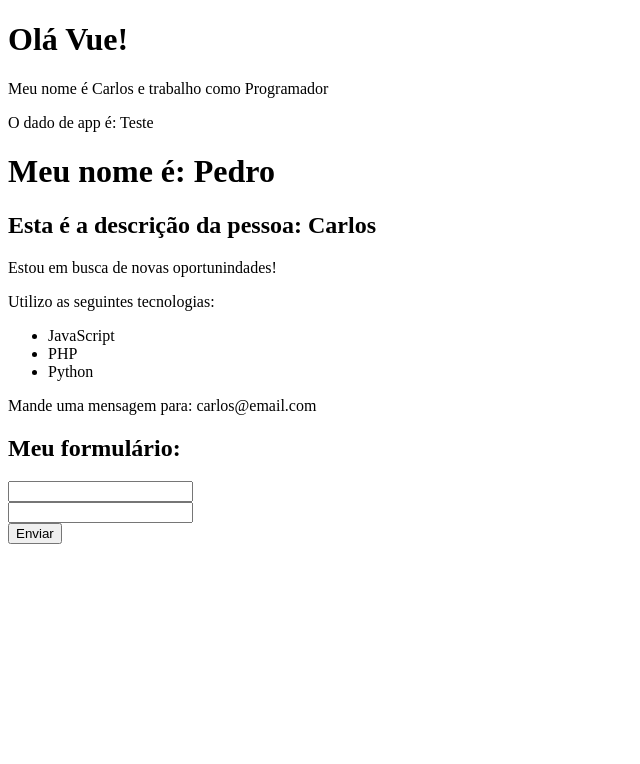
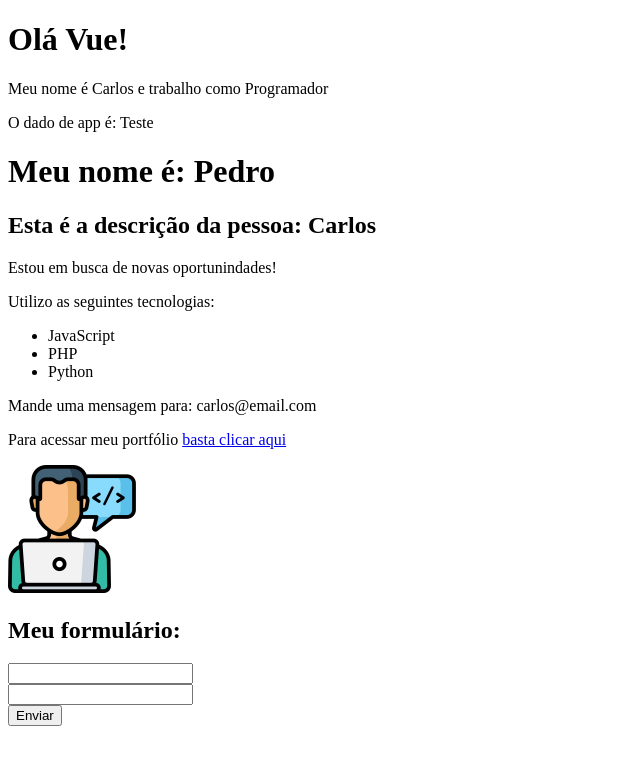
Before and after one commit to ByteCarlos/curso_vue_ytb, a Vue app: page / in a window 1280 px wide. Shown: the top 764 px of the page, without its empty margins (0-640 px from the left). Built offline with nearby package versions, Linux system fonts and the light colour scheme.

Commit message:
Atributos dinâmicos

```diff
--- a/src/components/Info.vue
+++ b/src/components/Info.vue
@@ -9,17 +9,23 @@
             <li>Python</li>
         </ul>
         <p v-show="mostrar_email">Mande uma mensagem para: {{ email }}</p>
+        <p>Para acessar meu portfólio <a v-bind:href="meu_link" target="_blank">basta clicar aqui</a></p>
+        <Picture />
     </div>
 </template>
 <script>
+import Picture from './Picture.vue'
+
     export default {
-        name: 'Info',
-        data() {
-            return {
-                esta_trabalhando: false,
-                mostrar_email: true,
-                email: 'carlos@email.com'
-            }
-        }
-    }
+    name: "Info",
+    data() {
+        return {
+            esta_trabalhando: false,
+            mostrar_email: true,
+            email: "carlos@email.com",
+            meu_link: "https://google.com"
+        };
+    },
+    components: { Picture }
+}
 </script>
--- /dev/null
+++ b/src/components/Picture.vue
@@ -0,0 +1,14 @@
+<template>
+    <img :src="avatar" :alt="descricao">
+</template>
+<script>
+    export default {
+        name: 'Picture',
+        data() {
+            return {
+                avatar: "/img/avatar.png",
+                descricao: "Carlos Henrique"
+            }
+        }
+    }
+</script>
```
Also changed, not shown: public/img/avatar.png (added).
